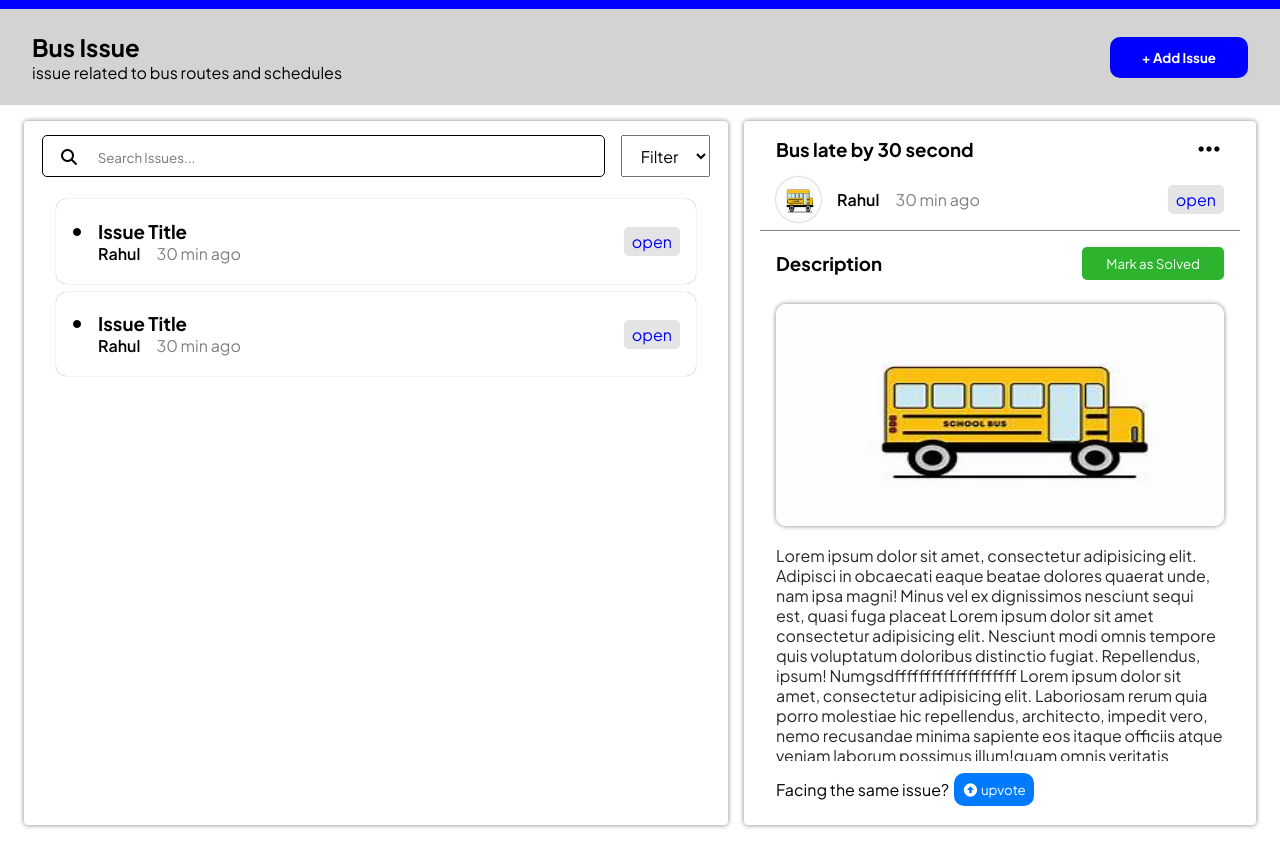
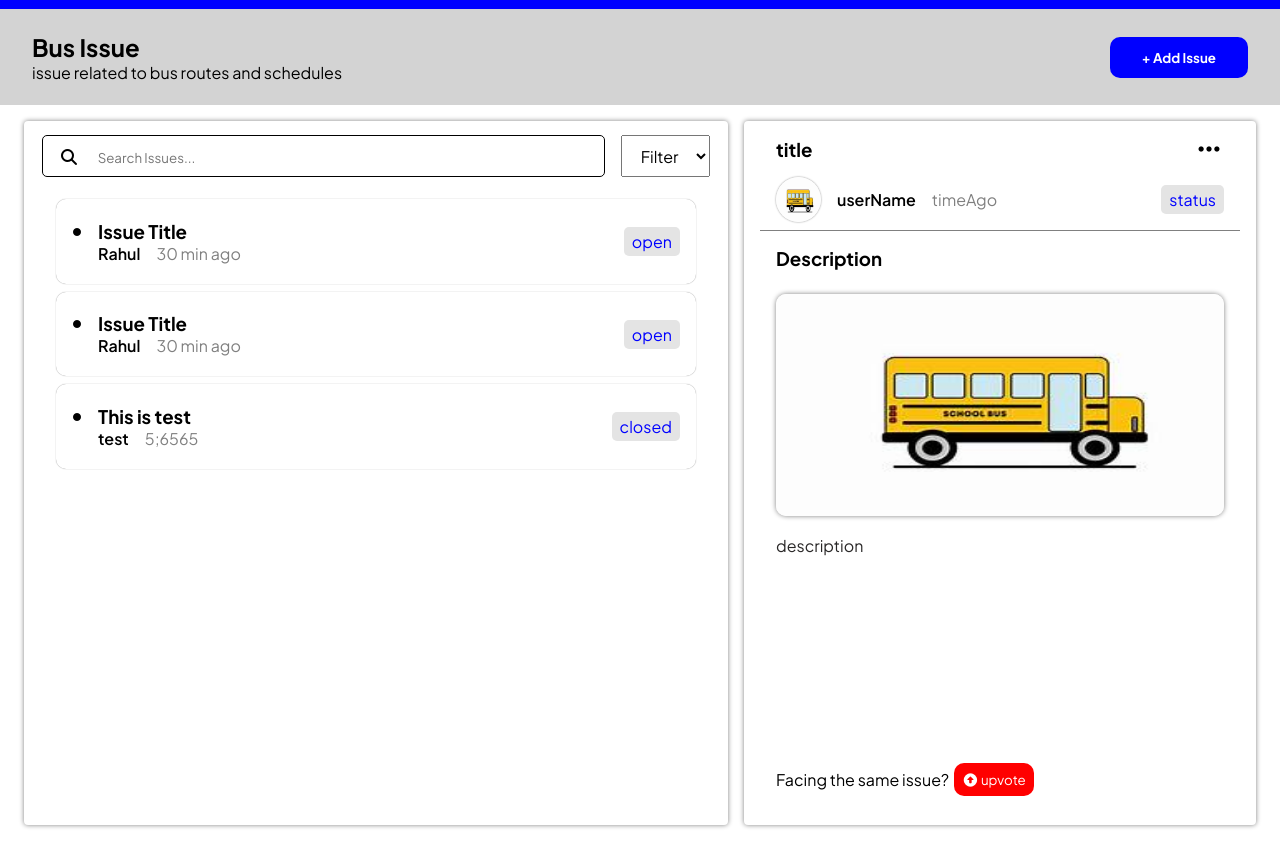
Before and after one commit to THEJAS-BK/Issue_Tracker, a plain HTML site: page frontend/dashboard/user/groupInterface.html in a window 1280 px wide. Shown: the part 55-922 px from the top of the page. Drawn offline with Linux system fonts and the light colour scheme; a web font is replaced by a local one.

Commit message:
setting up dynamic data insertion

```diff
--- a/frontend/dashboard/user/addIssue.js
+++ b/frontend/dashboard/user/addIssue.js
@@ -19,3 +19,7 @@ addIssueForm.addEventListener("submit", async (e) => {
     window.location.href = "/frontend/dashboard/user/groupInterface.html?id="+new URLSearchParams(window.location.search).get("id");
   }
 });
+const cancelBtn = document.querySelector(".cancel")
+cancelBtn.addEventListener("click",()=>{
+  window.location.href="/frontend/dashboard/user/groupInterface.html?id="+new URLSearchParams(window.location.search).get("id")
+})
--- a/frontend/dashboard/user/groupInterface.css
+++ b/frontend/dashboard/user/groupInterface.css
@@ -282,7 +282,7 @@ main {
   padding: 0.5rem;
   margin-left: 5px;
   border-radius: 10px;
-  background-color: #007bff;
+  background-color: red;
   color: white;
   border: none;
   cursor: pointer;
--- a/frontend/dashboard/user/groupInterface.html
+++ b/frontend/dashboard/user/groupInterface.html
@@ -148,7 +148,6 @@
           <div class="right-description">
             <div class="description-head">
               <h3>Description</h3>
-              <button class="mark-as-read-btn">Mark as Solved</button>
             </div>
             <div class="description-body">
               <img
--- a/frontend/dashboard/user/groupinterface.js
+++ b/frontend/dashboard/user/groupinterface.js
@@ -1,10 +1,96 @@
 document.addEventListener("DOMContentLoaded", async () => {
   const params = new URLSearchParams(window.location.search);
- const id = params.get("id");
+  const id = params.get("id");
 
   //add issues
   const addIssueBtn = document.querySelector(".addIssue-btn");
   addIssueBtn.addEventListener("click", () => {
-        window.location.href=`/frontend/dashboard/user/addIssue.html?id=${id}`
+    window.location.href = `/frontend/dashboard/user/addIssue.html?id=${id}`;
   });
+  //show contents
+  createIssueCards();
+  //render each issue
+  updateIssueDetail();
 });
+
+function createIssueCards() {
+  const issueCardContainer = document.querySelector(".issues");
+
+  const issueCard = document.createElement("div");
+  issueCard.classList.add("issue-card");
+
+  const issueCardLeft = document.createElement("div");
+  issueCardLeft.classList.add("card-left");
+
+  const issueCardBadge = document.createElement("div");
+  issueCardBadge.classList.add("badge");
+
+  //insert card to container
+  issueCardContainer.append(issueCard);
+
+  //issue card left side insertion
+  const icon = document.createElement("i");
+  icon.classList.add("fa-solid", "fa-circle");
+  const cardContent = document.createElement("div");
+  cardContent.classList.add("card-content");
+
+  //card content data
+  const h3 = document.createElement("h3");
+  const divForNameAndTime = document.createElement("div");
+  divForNameAndTime.setAttribute("style", "display:flex");
+
+  //div for name contents
+  const name = document.createElement("p");
+  name.classList.add("name");
+
+  const timeAgo = document.createElement("p");
+  timeAgo.classList.add("time-ago");
+
+  divForNameAndTime.append(name, timeAgo);
+
+  //inserting inside card content
+  cardContent.append(h3, divForNameAndTime);
+
+  //insert to card left
+  issueCardLeft.append(icon, cardContent);
+
+  //! insert everthing inside issue card
+  issueCard.append(issueCardLeft, issueCardBadge);
+
+  //
+  h3.textContent = "This is test";
+  name.textContent = "test";
+  timeAgo.textContent = "5;6565";
+  issueCardBadge.textContent = "closed";
+  issueCard.dataset.issueId = "gsfgjskf;gjdfgsjdfigjifod";
+}
+function updateIssueDetail() {
+  const mainRight = document.querySelector(".mainright");
+  if (!mainRight) return;
+
+  // HEADER
+  const h3 = mainRight.querySelector(".head-title h3");
+  const img = mainRight.querySelector(".profile img");
+  const name = mainRight.querySelector(".name");
+  const timeAgo = mainRight.querySelector(".time-ago");
+  const badge = mainRight.querySelector(".badge");
+
+  // DESCRIPTION
+  const issueImg = mainRight.querySelector(".right-image");
+  const descText = mainRight.querySelector(".description-body-content");
+
+  // -------- DATA UPDATE ONLY --------
+  h3.textContent = "title";
+  img.src = "/frontend/assets/OIP.jpg";
+  name.textContent = "userName";
+  timeAgo.textContent = "timeAgo";
+  badge.textContent = "status";
+  descText.textContent = "description";
+
+  if (issueImg) {
+    issueImg.src = "/frontend/assets/OIP.jpg";
+  }
+
+
+  mainRight.dataset.issueId = "_id";
+}
```
Also changed, not shown: frontend/dashboard/user/userpage.html (+0 -10 lines).
